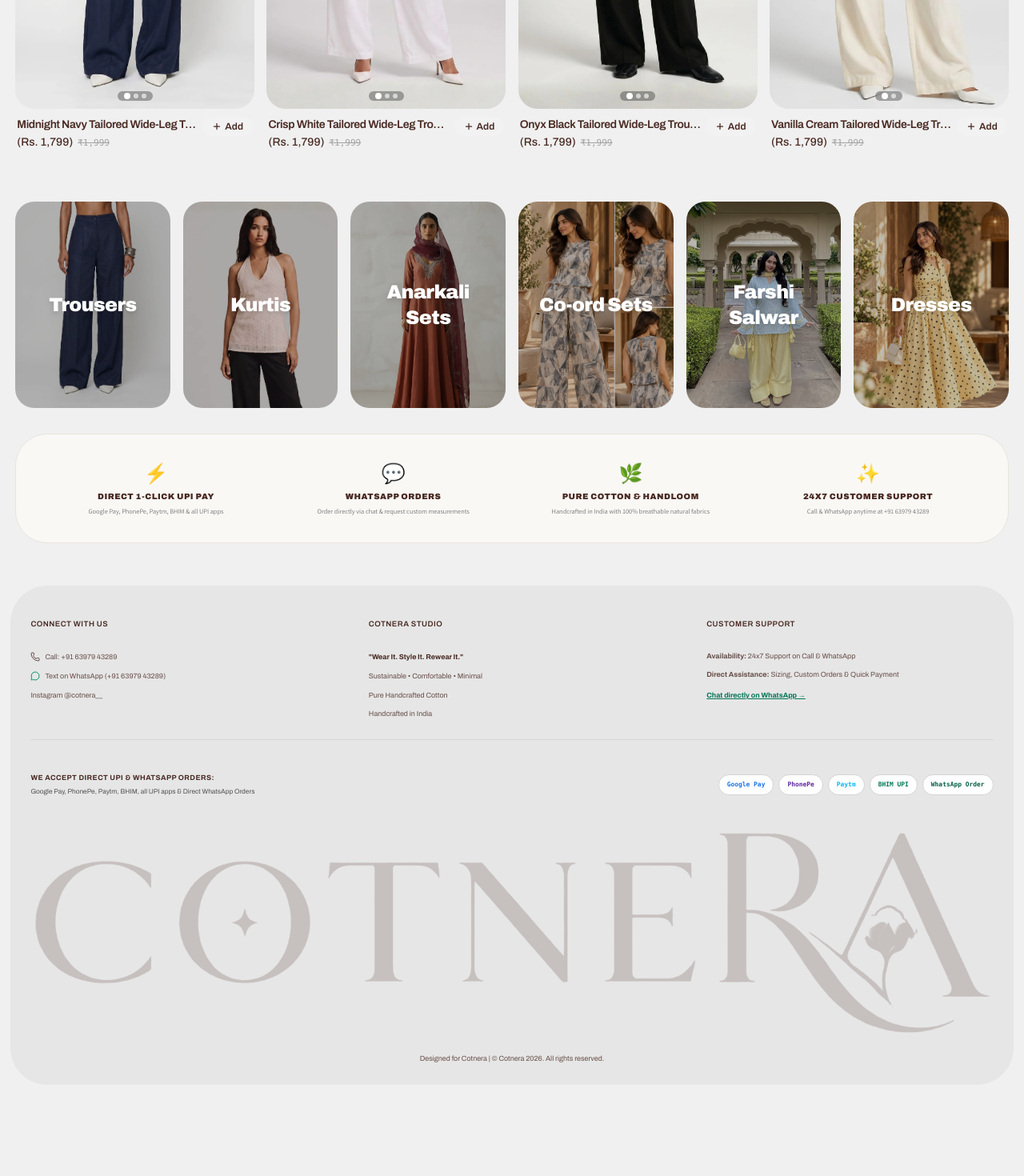
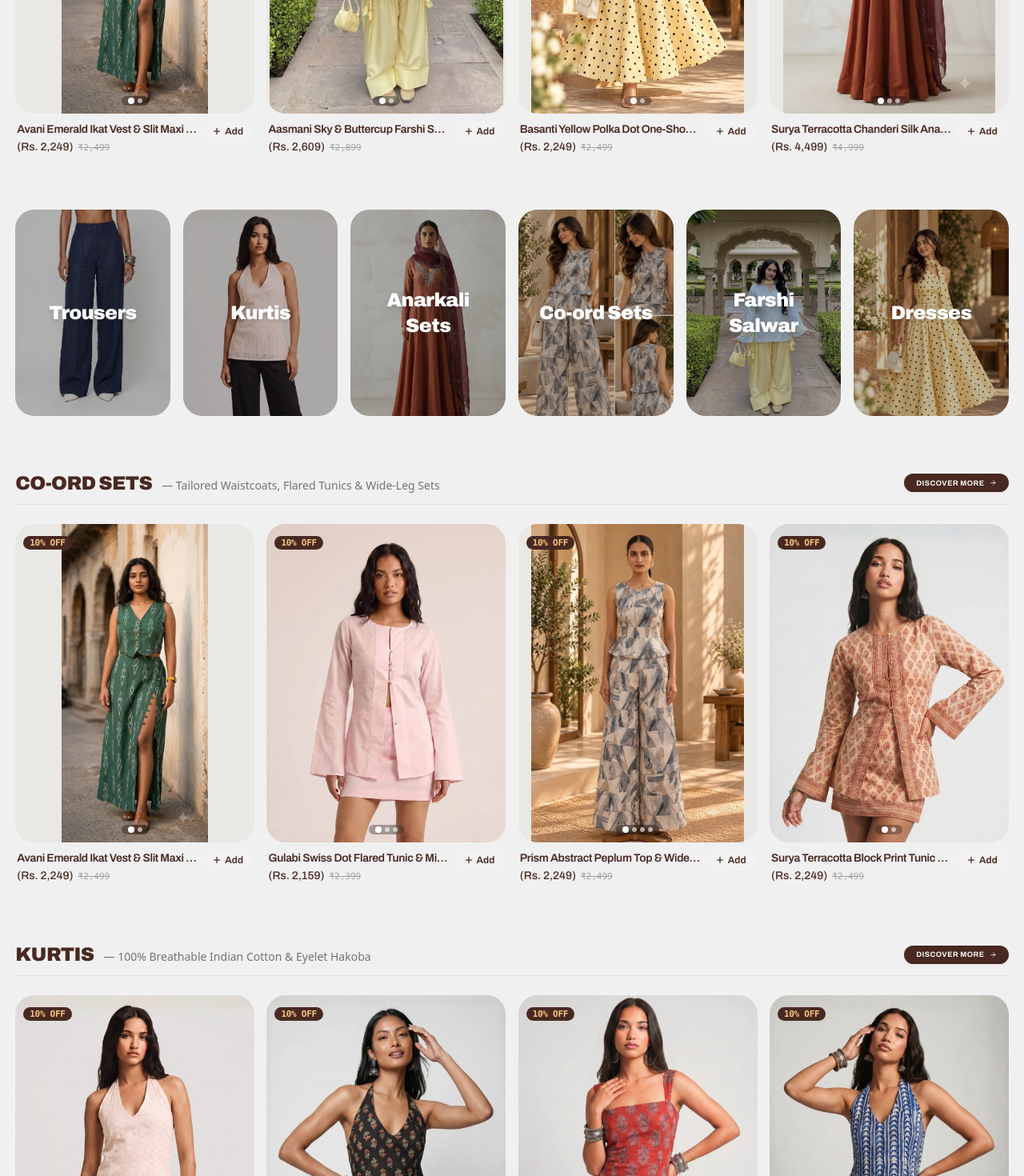
Before and after one commit to HimanshuGupta11110000/cotnera, a React (Vite) app: page / in a window 1280 px wide. Shown: the part 1160-2630 px from the top of the page at 80% size. Before the commit the page ends 2529 px from the top, so only its background shows below. Built offline with nearby package versions, Linux system fonts and the light colour scheme; a web font is replaced by a local one.

Commit message:
feat(home): multi-section Nishorama storefront with Discover More navigation for all categories

```diff
--- a/src/App.jsx
+++ b/src/App.jsx
@@ -1,8 +1,9 @@
-import React from 'react';
+import React, { useMemo } from 'react';
 import { StoreProvider, useStore } from './context/StoreContext';
 import Header from './components/Header';
 import HeroSlider from './components/HeroSlider';
-import NewInsSection from './components/NewInsSection';
+import SectionRow from './components/SectionRow';
+import CollectionBanner from './components/CollectionBanner';
 import MobileCategoryGrid from './components/MobileCategoryGrid';
 import Footer from './components/Footer';
 import MegaMenu from './components/MegaMenu';
@@ -19,6 +20,32 @@ import { Menu, Search, ShoppingBag } from 'lucide-react';
 function Storefront() {
   const { cartCount, setIsCartOpen, setIsMenuOpen, setIsSearchOpen, currentRoute } = useStore();
 
+  // 1. New Ins: 4 premier curated debut pieces across categories
+  const newInsProducts = useMemo(() => [
+    PRODUCTS.find(p => p.id === 'prod-coord-green-ikat') || PRODUCTS[0],
+    PRODUCTS.find(p => p.id === 'prod-farshi-sky-yellow') || PRODUCTS[1],
+    PRODUCTS.find(p => p.id === 'prod-mustard-polka-gown') || PRODUCTS[2],
+    PRODUCTS.find(p => p.id === 'prod-anarkali-surya-terracotta') || PRODUCTS[3],
+  ], []);
+
+  // 2. Co-ord Sets: 9 total -> 4 top showcase pieces
+  const coordProducts = useMemo(() => PRODUCTS.filter(p => p.category === 'coord-sets'), []);
+
+  // 3. Kurtis & Tunics: 5 total -> 4 top showcase pieces
+  const kurtiProducts = useMemo(() => PRODUCTS.filter(p => p.category === 'kurti'), []);
+
+  // 4. Farshi Salwar Suits: all 3 pieces
+  const farshiProducts = useMemo(() => PRODUCTS.filter(p => p.category === 'farshi-salwar'), []);
+
+  // 5. Dresses & Gowns: all 3 pieces
+  const dressesProducts = useMemo(() => PRODUCTS.filter(p => p.category === 'dresses'), []);
+
+  // 6. Anarkali Ensembles: all 2 pieces
+  const anarkaliProducts = useMemo(() => PRODUCTS.filter(p => p.category === 'anarkali'), []);
+
+  // 7. Tailored Trousers: all 4 pieces
+  const trouserProducts = useMemo(() => PRODUCTS.filter(p => p.category === 'trouser'), []);
+
   return (
     <div className="min-h-screen flex flex-col bg-[#F0F0F0] text-[#482922] selection:bg-[#482922] selection:text-white pb-14 sm:pb-0">
 
@@ -34,7 +61,7 @@ function Storefront() {
       {/* Floating Header with Scroll-Driven Flying Logo & Readable Tagline */}
       <Header />
 
-      {/* Main Experience: Dedicated Collection Page or Clean Sorted Home Storefront */}
+      {/* Main Experience: Dedicated Collection Page or Multi-Section Nishorama Home */}
       <main className="flex-1">
         {currentRoute?.type === 'collection' ? (
           <CategoryPageView categoryId={currentRoute.category} />
@@ -44,13 +71,90 @@ function Storefront() {
             <HeroSlider />
 
             {/* 2. New Ins Curated Showcase (4 pieces 1:1 with Nishorama with 'Discover More' capsule) */}
-            <NewInsSection products={PRODUCTS} />
+            <SectionRow
+              title="New Ins"
+              subtitle="Latest Curated Debut Drops"
+              categoryId="all"
+              products={newInsProducts}
+              maxDisplay={4}
+              buttonText="Discover More"
+            />
 
             {/* 3. Category Grid (6 Photographic Cards: Trousers, Kurtis, Anarkali, Co-ord Sets, Farshi Salwar, Dresses) */}
             <MobileCategoryGrid />
 
-            {/* 4. Brand Values Strip (Direct UPI Pay & WhatsApp Orders) */}
-            <div className="w-full px-4 md:px-[1.5vw] pb-10">
+            {/* 4. Co-ord Sets Section (4 pieces showcase -> View More opens /collections/coord-sets) */}
+            <SectionRow
+              title="Co-ord Sets"
+              subtitle="Tailored Waistcoats, Flared Tunics & Wide-Leg Sets"
+              categoryId="coord-sets"
+              products={coordProducts}
+              maxDisplay={4}
+              buttonText="Discover More"
+            />
+
+            {/* 5. Kurtis Section (4 pieces showcase -> View More opens /collections/kurti) */}
+            <SectionRow
+              title="Kurtis"
+              subtitle="100% Breathable Indian Cotton & Eyelet Hakoba"
+              categoryId="kurti"
+              products={kurtiProducts}
+              maxDisplay={4}
+              buttonText="Discover More"
+            />
+
+            {/* 6. Editorial Mid-Page Campaign Banner */}
+            <CollectionBanner
+              image="/images/catalog/salwar-sky-yellow-front.jpg"
+              tagline="Cotnera Awadhi Craft"
+              title="Sweeping Silhouettes & Heritage Prints"
+              description="Awadhi farshi salwars, Chanderi silks, and tailored cottons handcrafted with love in India."
+              buttonText="Explore Farshi Salwar"
+              categoryId="farshi-salwar"
+            />
+
+            {/* 7. Farshi Salwar Section (3 pieces showcase -> View More opens /collections/farshi-salwar) */}
+            <SectionRow
+              title="Farshi Salwar"
+              subtitle="Awadhi-Inspired Flared 3-Piece Sets"
+              categoryId="farshi-salwar"
+              products={farshiProducts}
+              maxDisplay={3}
+              buttonText="Discover More"
+            />
+
+            {/* 8. Dresses & Gowns Section (3 pieces showcase -> View More opens /collections/dresses) */}
+            <SectionRow
+              title="Dresses"
+              subtitle="One-Shoulder Polkas, Corset Midis & Halter Gowns"
+              categoryId="dresses"
+              products={dressesProducts}
+              maxDisplay={3}
+              buttonText="Discover More"
+            />
+
+            {/* 9. Anarkali Sets Section (2 pieces showcase -> View More opens /collections/anarkali) */}
+            <SectionRow
+              title="Anarkali"
+              subtitle="Pure Chanderi Silk & Hand-Embroidered Zardozi"
+              categoryId="anarkali"
+              products={anarkaliProducts}
+              maxDisplay={2}
+              buttonText="Discover More"
+            />
+
+            {/* 10. Tailored Trousers Section (4 pieces showcase -> View More opens /collections/trouser) */}
+            <SectionRow
+              title="Trousers"
+              subtitle="High-Waisted, Fluid Front-Pleated Silhouettes"
+              categoryId="trouser"
+              products={trouserProducts}
+              maxDisplay={4}
+              buttonText="Discover More"
+            />
+
+            {/* 11. Brand Values Strip (Direct UPI Pay & WhatsApp Orders) */}
+            <div className="w-full px-4 md:px-[1.5vw] py-8 pb-12">
               <div className="w-full bg-[#FAF8F5] border border-[#E9E4DC] rounded-[1.5rem] md:rounded-[2.5rem] p-6 md:p-[2.5vw_3vw] grid grid-cols-2 md:grid-cols-4 gap-6 text-center shadow-xs">
                 <div className="flex flex-col items-center">
                   <span className="text-xl md:text-2xl mb-1.5">⚡</span>
@@ -94,7 +198,7 @@ function Storefront() {
         )}
       </main>
 
-      {/* 6. Editorial Watermark Footer */}
+      {/* Editorial Watermark Footer */}
       <Footer />
 
       {/* Mobile Sticky Floating Bottom Capsule Bar */}
--- a/src/components/CollectionBanner.jsx
+++ b/src/components/CollectionBanner.jsx
@@ -1,40 +1,57 @@
 import React from 'react';
+import { useStore } from '../context/StoreContext';
+import { ArrowRight, Sparkles } from 'lucide-react';
 
 export default function CollectionBanner({
-  image = "/images/products/product_10.jpg",
-  title = "Cotnera — Festive Elegance '26",
-  buttonText = "Explore Collection",
-  link = "#collection"
+  image = "/images/catalog/anarkali-rust-front.jpg",
+  tagline = "Cotnera Studio '26",
+  title = "Wear It. Style It. Rewear It.",
+  description = "Pure Indian cotton, Chanderi silks and heritage handblock prints designed for timeless everyday luxury.",
+  buttonText = "Explore Debut Drop",
+  categoryId = "all"
 }) {
+  const { navigateToCollection } = useStore();
+
   return (
-    <section className="w-full h-[70vh] md:h-[100vh] relative">
-      <div className="p-0 md:px-[1.5vw] md:pb-[1.5vw] h-full w-full">
+    <section className="w-full px-3 md:px-[1.5vw] py-6 md:py-10">
+      <div className="relative w-full h-[50vh] sm:h-[60vh] md:h-[65vh] rounded-[2rem] md:rounded-[3vw] overflow-hidden shadow-sm group">
+        <img
+          src={image}
+          alt={title}
+          className="w-full h-full object-cover object-[center_35%] filter brightness-[0.85] group-hover:scale-102 transition-transform duration-1000 ease-out"
+        />
+        {/* Soft editorial gradient */}
+        <div className="absolute inset-0 bg-gradient-to-t from-black/75 via-black/30 to-black/20" />
 
-        {/* Rounded Image Container */}
-        <div className="h-full w-full rounded-[2rem] md:rounded-[4vw] overflow-hidden relative shadow-sm">
-          <img
-            src={image}
-            alt={title}
-            className="w-full h-full object-cover object-center filter brightness-[0.92]"
-          />
-          <div className="absolute inset-0 bg-black/20" />
+        {/* Content Overlay */}
+        <div className="absolute inset-0 flex flex-col justify-end p-6 md:p-[3.5vw_4vw] text-white">
+          <div className="max-w-2xl">
+            <div className="flex items-center gap-2 mb-2">
+              <span className="bg-[#FAF8F5]/20 backdrop-blur-md text-[#F6C582] border border-[#F6C582]/40 px-3 py-1 rounded-full text-[10px] md:text-xs font-heading font-black uppercase tracking-wider flex items-center gap-1.5">
+                <Sparkles className="w-3 h-3 text-[#F6C582]" />
+                <span>{tagline}</span>
+              </span>
+              <span className="bg-[#482922] text-[#F6C582] px-2.5 py-1 rounded-full text-[10px] md:text-xs font-heading font-black uppercase tracking-wider">
+                10% OFF
+              </span>
+            </div>
 
-          {/* Centered Floating Frosted Glass Pill Button */}
-          <div className="absolute left-1/2 top-1/2 -translate-x-1/2 -translate-y-1/2 flex flex-col items-center gap-[2vw] z-10">
-            <h2 className="text-white font-heading font-black text-3xl sm:text-5xl md:text-6xl uppercase tracking-tighter text-center drop-shadow-md">
+            <h2 className="font-heading font-black text-2xl sm:text-4xl md:text-5xl uppercase tracking-tighter text-white leading-tight">
               {title}
             </h2>
+            <p className="text-xs sm:text-sm md:text-base text-neutral-200 mt-2 font-sans font-light leading-relaxed max-w-xl">
+              {description}
+            </p>
 
-            <a
-              href={link}
-              className="px-[2rem] py-[1rem] md:px-[2vw] md:py-[1vw] bg-white/95 backdrop-blur-[30px] border border-[#d5d5d5] text-[#482922] font-heading font-semibold text-xs md:text-[0.8vw] rounded-full hover:scale-105 transition-all shadow-lg uppercase tracking-wider"
+            <button
+              onClick={() => navigateToCollection(categoryId)}
+              className="mt-4 md:mt-6 px-6 py-3 md:px-[1.8vw] md:py-[0.8vw] bg-[#FAF8F5] text-[#482922] hover:bg-white rounded-full font-heading text-xs md:text-[0.78vw] font-bold uppercase tracking-wider flex items-center gap-2 transition-all hover:scale-105 active:scale-95 shadow-lg cursor-pointer"
             >
-              {buttonText}
-            </a>
+              <span>{buttonText}</span>
+              <ArrowRight className="w-3.5 h-3.5 md:w-[0.8vw] md:h-[0.8vw]" />
+            </button>
           </div>
-
         </div>
-
       </div>
     </section>
   );
--- /dev/null
+++ b/src/components/SectionRow.jsx
@@ -0,0 +1,66 @@
+import React from 'react';
+import ProductCard from './ProductCard';
+import { useStore } from '../context/StoreContext';
+import { ArrowRight } from 'lucide-react';
+
+export default function SectionRow({
+  title,
+  subtitle,
+  categoryId,
+  products = [],
+  maxDisplay = 4,
+  buttonText = "Discover More"
+}) {
+  const { navigateToCollection } = useStore();
+
+  const displayProducts = products.slice(0, maxDisplay);
+
+  if (displayProducts.length === 0) return null;
+
+  // Choose responsive column layout based on number of items:
+  // 3 items -> 3 columns on desktop for balanced full-width layout
+  // 4 items -> 4 columns on desktop
+  // 2 items -> 2 columns on desktop with max-width or 4 columns
+  const getGridClass = () => {
+    if (displayProducts.length === 3) {
+      return 'grid-cols-2 sm:grid-cols-3 md:grid-cols-3';
+    }
+    if (displayProducts.length === 2) {
+      return 'grid-cols-2 md:grid-cols-2 max-w-4xl mx-auto';
+    }
+    return 'grid-cols-2 md:grid-cols-4';
+  };
+
+  return (
+    <section className="w-full px-3 md:px-[1.5vw] py-6 md:py-9">
+      {/* Section Header matching Nishorama: Section Title + Subtitle on left, 'Discover More' capsule on right */}
+      <div className="flex items-center justify-between mb-4 md:mb-6 pb-2.5 border-b border-[#482922]/10">
+        <div className="flex items-baseline gap-2 md:gap-3">
+          <h2 className="font-heading font-black text-xl md:text-2xl uppercase tracking-tight text-[#482922]">
+            {title}
+          </h2>
+          {subtitle && (
+            <span className="hidden sm:inline text-xs md:text-sm text-neutral-500 font-sans normal-case font-normal">
+              — {subtitle}
+            </span>
+          )}
+        </div>
+
+        <button
+          onClick={() => navigateToCollection(categoryId)}
+          className="h-[30px] md:h-[1.8vw] px-4 md:px-[1.2vw] bg-[#482922] text-[#FAF8F5] rounded-full font-heading text-xs md:text-[0.72vw] font-bold uppercase tracking-wider hover:opacity-90 hover:scale-[1.02] active:scale-[0.98] transition-all flex items-center gap-1.5 cursor-pointer shadow-sm select-none"
+        >
+          <span>{buttonText}</span>
+          <ArrowRight className="w-3 h-3 md:w-[0.7vw] md:h-[0.7vw]" />
+        </button>
+      </div>
+
+      {/* Product Cards Grid with zero-crop head-to-toe framing */}
+      <div className={`grid ${getGridClass()} gap-3 md:gap-[1.2vw]`}>
+        {displayProducts.map((product) => (
+          <ProductCard key={product.id} product={product} />
+        ))}
+      </div>
+    </section>
+  );
+}
```
